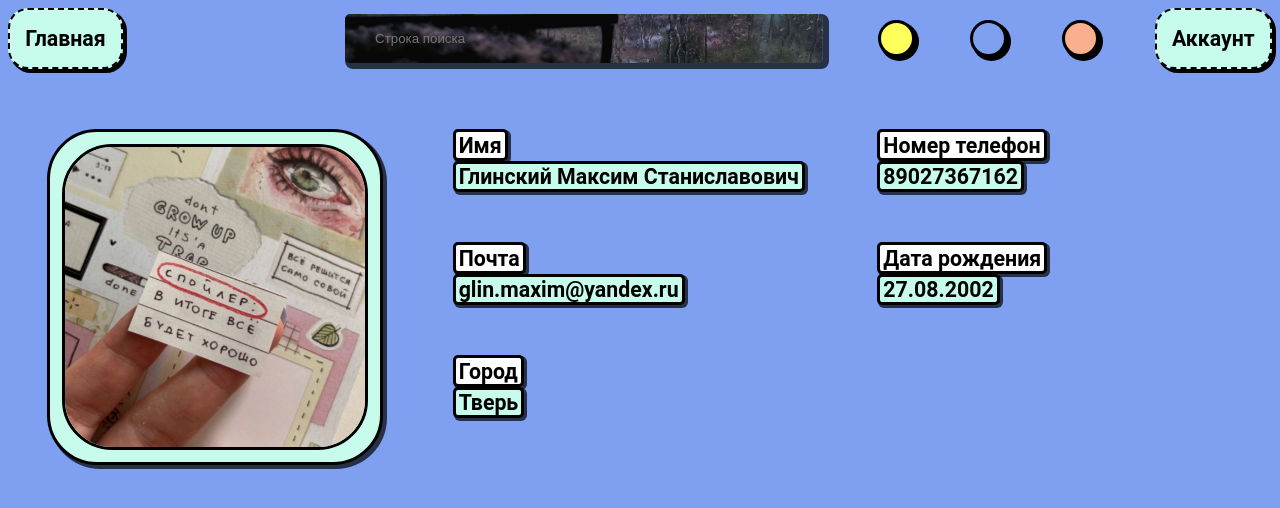
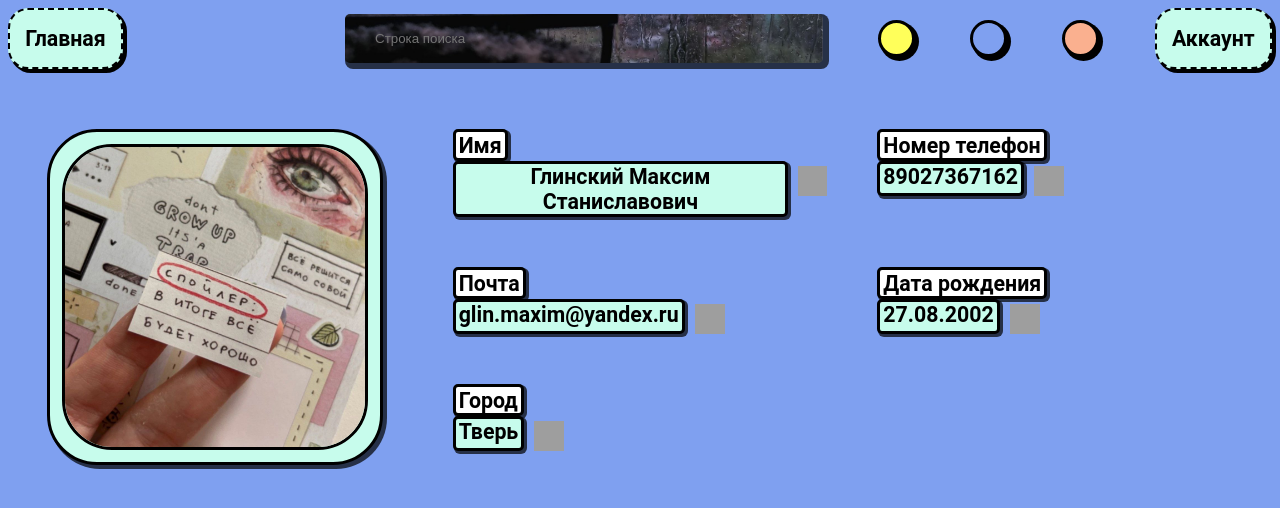
Before and after one commit to admiralKucha/diploma, a Python web app: template templates/html/profile.html in a window 1280 px wide. Shown: the top 508 px of the page. Run offline with Jinja, Linux system fonts and the light colour scheme; the template is opened without the code that fills it, so the values that code supplies are empty; grey boxes are pictures that could not be loaded.

Commit message:
feat: Добавляет кнопки изменений

```diff
--- a/templates/css/profile.css
+++ b/templates/css/profile.css
@@ -173,3 +173,17 @@ html{
     width: fit-content;
     text-align: center;
 }
+
+.change-button {
+    width: 30px;
+    height: 30px;
+    background-image: url('../change.png');
+    background-size: cover;
+    border: none;
+    background-color: transparent;
+    margin: 5px 0px 0px 10px;
+}
+
+.to_change {
+    display: flex;
+}
--- a/templates/html/profile.html
+++ b/templates/html/profile.html
@@ -1,5 +1,5 @@
 <!DOCTYPE html>
-<html>
+<html xmlns="http://www.w3.org/1999/html">
 <head>
     <meta charset="UTF-8">
     <meta name="viewport" content="width=device-width, initial-scale=1.0">
@@ -25,23 +25,39 @@
         </div>
         <div class="profile_name">
             <article class="profile__name_key">Имя</article>
-            <article class="profile__name">Глинский Максим Станиславович</article>
+            <div class="to_change">
+                <article class="profile__name">Глинский Максим Станиславович</article>
+                <button class="change-button"></button>
+            </div>
+
         </div>
         <div class="profile_phone_number">
             <article class="profile__phone_number_key">Номер телефон</article>
-            <article class="profile__phone_number">89027367162</article>
+            <div class="to_change">
+                <article class="profile__phone_number">89027367162</article>
+                <button class="change-button"></button>
+            </div>
         </div>
         <div class="profile_email">
             <article class="profile__email_key">Почта</article>
-            <article class="profile__email">glin.maxim@yandex.ru</article>
+            <div class="to_change">
+                <article class="profile__email">glin.maxim@yandex.ru</article>
+                <button class="change-button"></button>
+            </div>
         </div>
         <div class="profile_birthday">
             <article class="profile__birthday_key">Дата рождения</article>
-            <article class="profile__birthday">27.08.2002</article>
+            <div class="to_change">
+                <article class="profile__birthday">27.08.2002</article>
+                <button class="change-button"></button>
+            </div>
         </div>
         <div class="profile_city">
             <article class="profile__city_key">Город</article>
-            <article class="profile__city">Тверь</article>
+            <div class="to_change">
+                <article class="profile__city">Тверь</article>
+                <button class="change-button"></button>
+            </div>
         </div>
     </article>
     </div>
```
